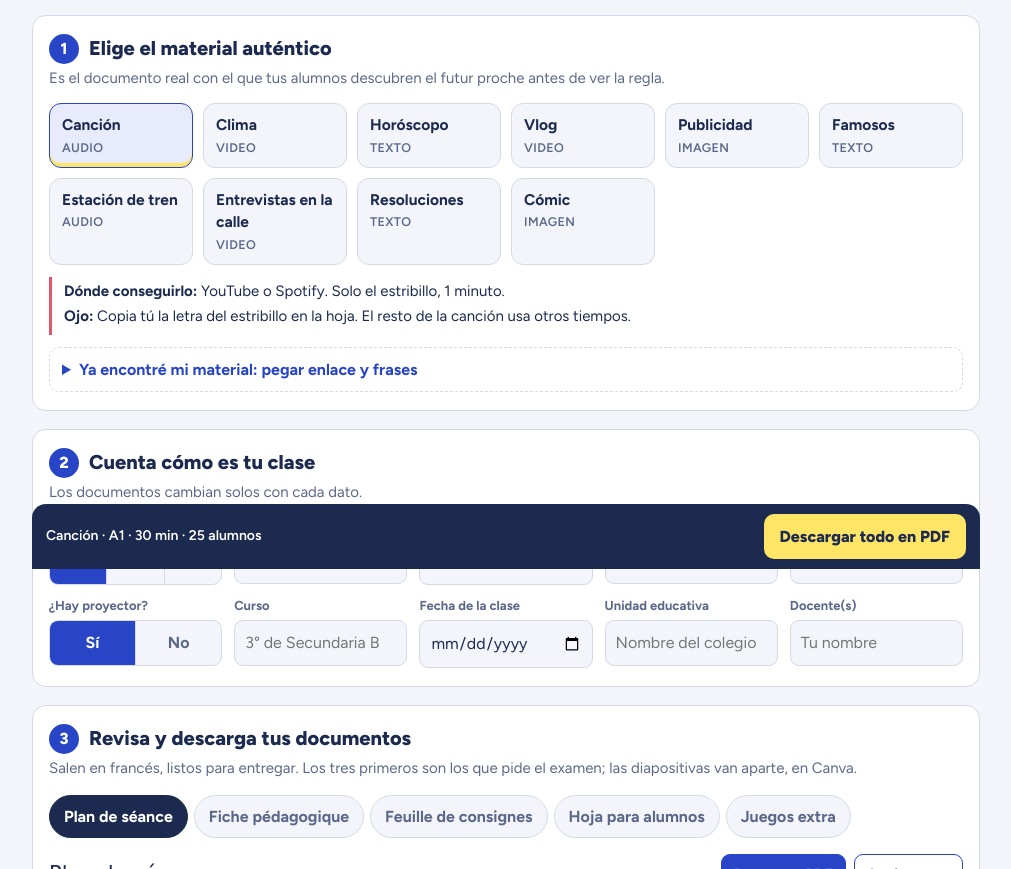
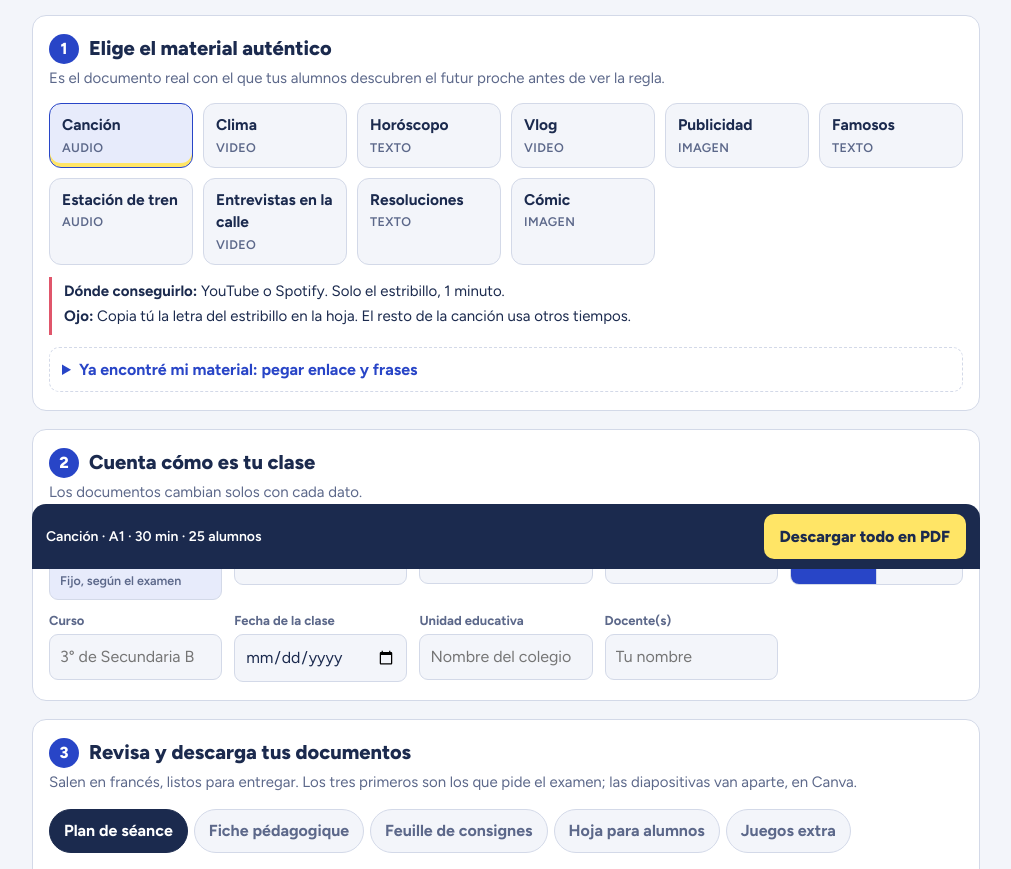
Before and after one commit to Carlos00jk1/Carlos00jk1.github.io, a plain HTML site: page taller-futur-proche/index.html in a window 1280 px wide. Shown: the part 231-1100 px from the top of the page, without its empty margins (134-1145 px from the left). Drawn offline with nearby package versions, Linux system fonts and the light colour scheme; a web font is replaced by a local one.

Commit message:
Taller Futur Proche: nivel A1 y 30 min fijos
Co-Authored-By: Claude Opus 5.5 <noreply@anthropic.com>
Claude-Session: https://claude.ai/code/session_01T2rNGaCC9bXmdzTrQtVohS

```diff
--- a/taller-futur-proche/index.html
+++ b/taller-futur-proche/index.html
@@ -78,6 +78,8 @@ textarea{min-height:92px;resize:vertical}
 .seg button+button{border-left:1px solid var(--line)}
 .seg button[aria-pressed="true"]{background:var(--pen);color:var(--pen-ink)}
 .prev{font-size:14.5px;margin-top:4px}
+.fixed{background:var(--soft);border:1px solid var(--line);border-radius:9px;padding:8px 10px;min-height:44px;font-weight:800}
+.fixed small{display:block;font-weight:600;font-size:12.5px;color:var(--muted)}
 .prev div{margin:2px 0}
 
 .tabs{display:flex;gap:6px;overflow-x:auto;padding:2px 0 6px;margin:0 0 10px}
@@ -205,8 +207,7 @@ table.cj td:nth-child(3){background:#E7EBFB}
     <div class="step-h"><span class="num">2</span><h2 id="h-2">Cuenta cómo es tu clase</h2></div>
     <p class="hint">Los documentos cambian solos con cada dato.</p>
     <div class="grid">
-      <div class="f"><span class="lab" id="l-niv">Nivel</span><div class="seg" id="niveau" role="group" aria-labelledby="l-niv"><button type="button" data-v="A1">A1</button><button type="button" data-v="A2">A2</button><button type="button" data-v="B1">B1</button></div></div>
-      <div class="f"><label for="duree">Duración</label><select id="duree"><option value="20">20 min</option><option value="30">30 min</option><option value="40">40 min</option><option value="45">45 min</option><option value="60">60 min</option><option value="90">90 min</option></select></div>
+      <div class="f"><span class="lab">Nivel y duración</span><div class="fixed">A1 · 30 min<small>Fijo, según el examen</small></div></div>
       <div class="f"><label for="eleves">Alumnos</label><input id="eleves" type="number" min="2" max="60" inputmode="numeric"></div>
       <div class="f"><label for="publico">Público</label><select id="publico"><option value="enfants">Niños</option><option value="adolescents">Adolescentes</option><option value="adultes">Adultos</option></select></div>
       <div class="f"><label for="facil">Facilitadores</label><select id="facil"><option>1</option><option>2</option><option>3</option></select></div>
@@ -607,16 +608,16 @@ if(typeof document!=="undefined"){
   const $=id=>document.getElementById(id);
   let s={mat:"chanson",niveau:"A1",duree:30,eleves:25,facil:3,publico:"adolescents",proj:1,curso:"",fecha:"",ecole:"",prof:"",lien:"",phrases:""};
   try{Object.assign(s,JSON.parse(localStorage.getItem("tfp4")||"{}"))}catch(e){}
+  s.niveau="A1";s.duree=30;
   let vue="plan";
   let dlP=null;try{if(window.claude&&window.claude.use)dlP=window.claude.use("downloads").catch(()=>null)}catch(e){}
   $("mats").innerHTML=MATS.map(m=>`<button type="button" class="mat" data-m="${m.id}"><b>${m.es}</b><span>${m.tipo}</span></button>`).join("");
   $("tabs").innerHTML=VUES.map(v=>`<button type="button" class="tab" role="tab" data-v="${v[0]}">${v[1]}</button>`).join("");
-  ["duree","eleves","facil","publico","curso","fecha","ecole","prof","lien","phrases"].forEach(id=>{$(id).value=s[id]==null?"":String(s[id])});
+  ["eleves","facil","publico","curso","fecha","ecole","prof","lien","phrases"].forEach(id=>{$(id).value=s[id]==null?"":String(s[id])});
   if(s.lien||s.phrases)$("propio").open=true;
   let tT;function toast(x){const t=$("toast");t.textContent=x;t.hidden=false;clearTimeout(tT);tT=setTimeout(()=>{t.hidden=true},3800)}
   function render(){
     document.querySelectorAll(".mat").forEach(b=>b.setAttribute("aria-pressed",b.dataset.m===s.mat));
-    document.querySelectorAll("#niveau button").forEach(b=>b.setAttribute("aria-pressed",b.dataset.v===s.niveau));
     document.querySelectorAll("#proj button").forEach(b=>b.setAttribute("aria-pressed",(b.dataset.v==="1")===!!s.proj));
     document.querySelectorAll(".tab").forEach(b=>b.setAttribute("aria-selected",b.dataset.v===vue));
     const m=MATS.find(x=>x.id===s.mat)||MATS[0];
@@ -625,17 +626,16 @@ if(typeof document!=="undefined"){
     $("prev").innerHTML=ph.length?`<span class="lab">Así se marca el futur proche:</span>`+ph.map(x=>`<div>${hl(auto(x))}</div>`).join(""):"";
     const v=VUES.find(x=>x[0]===vue)||VUES[0],d=v[2](s);
     $("view").innerHTML=`<div class="bar"><h3>${esc(d.titre)}</h3><div class="btns"><button type="button" class="btn solid" data-a="pdf">Descargar PDF</button><button type="button" class="btn" data-a="copy">Copiar texto</button></div></div><div id="doc">${html(d)}</div>`;
-    $("sum").textContent=`${m.es} · ${s.niveau} · ${s.duree} min · ${s.eleves} alumnos`;
+    $("sum").textContent=`${m.es} · A1 · 30 min · ${s.eleves} alumnos`;
     try{localStorage.setItem("tfp4",JSON.stringify(s))}catch(e){}
   }
   function lire(){
-    s.duree=+$("duree").value;s.facil=+$("facil").value;s.publico=$("publico").value;
+    s.facil=+$("facil").value;s.publico=$("publico").value;
     s.eleves=Math.min(60,Math.max(2,parseInt($("eleves").value,10)||25));
     ["curso","fecha","ecole","prof","lien","phrases"].forEach(id=>{s[id]=$(id).value});render();
   }
-  ["duree","eleves","facil","publico","curso","fecha","ecole","prof","lien","phrases"].forEach(id=>$(id).addEventListener("input",lire));
+  ["eleves","facil","publico","curso","fecha","ecole","prof","lien","phrases"].forEach(id=>$(id).addEventListener("input",lire));
   $("mats").addEventListener("click",e=>{const b=e.target.closest(".mat");if(b){s.mat=b.dataset.m;render()}});
-  $("niveau").addEventListener("click",e=>{const b=e.target.closest("button");if(b){s.niveau=b.dataset.v;render()}});
   $("proj").addEventListener("click",e=>{const b=e.target.closest("button");if(b){s.proj=b.dataset.v==="1"?1:0;render()}});
   $("tabs").addEventListener("click",e=>{const b=e.target.closest(".tab");if(b){vue=b.dataset.v;try{location.hash=vue}catch(x){}render()}});
   async function guardar(blob,filename){
```
